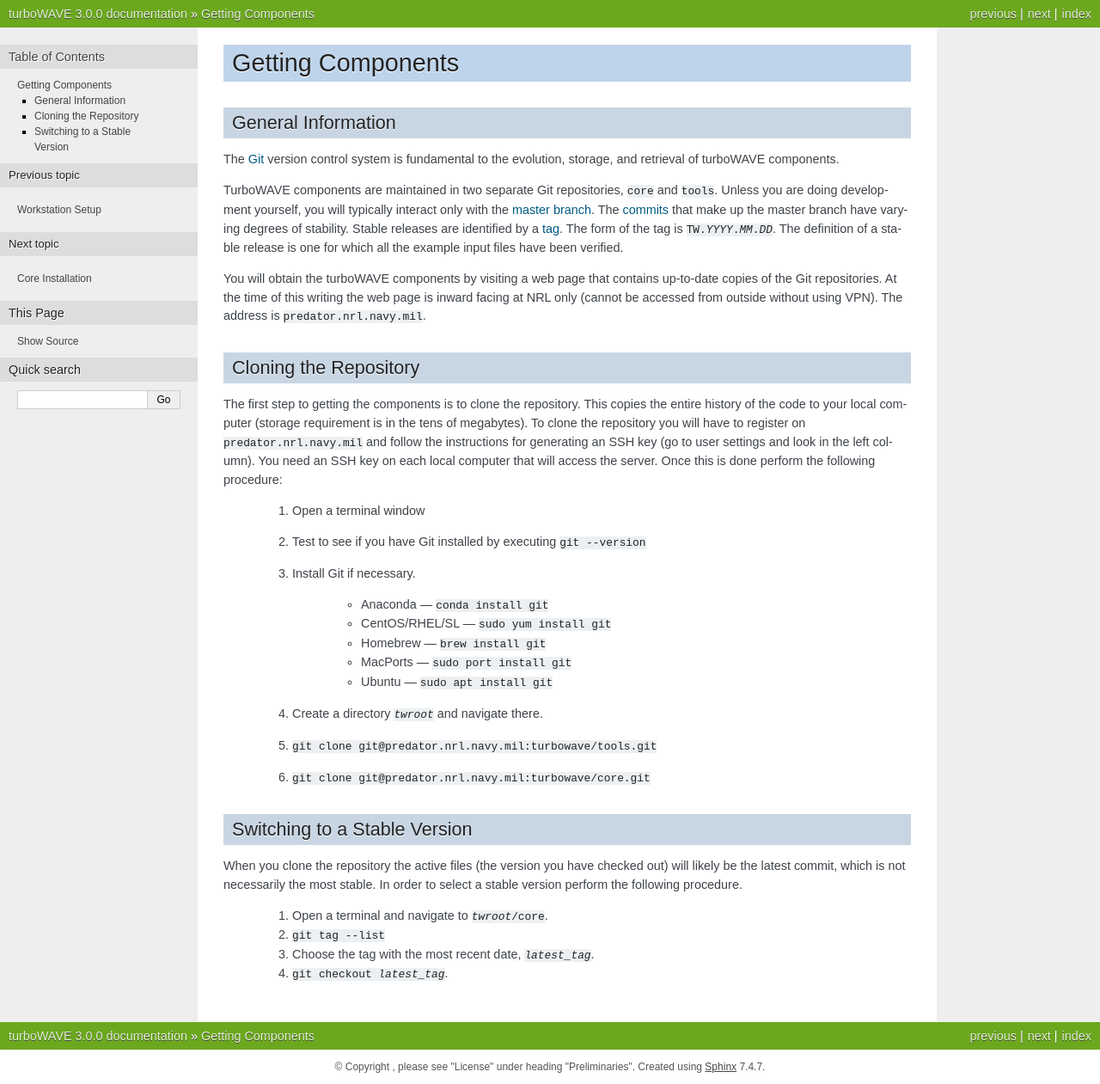
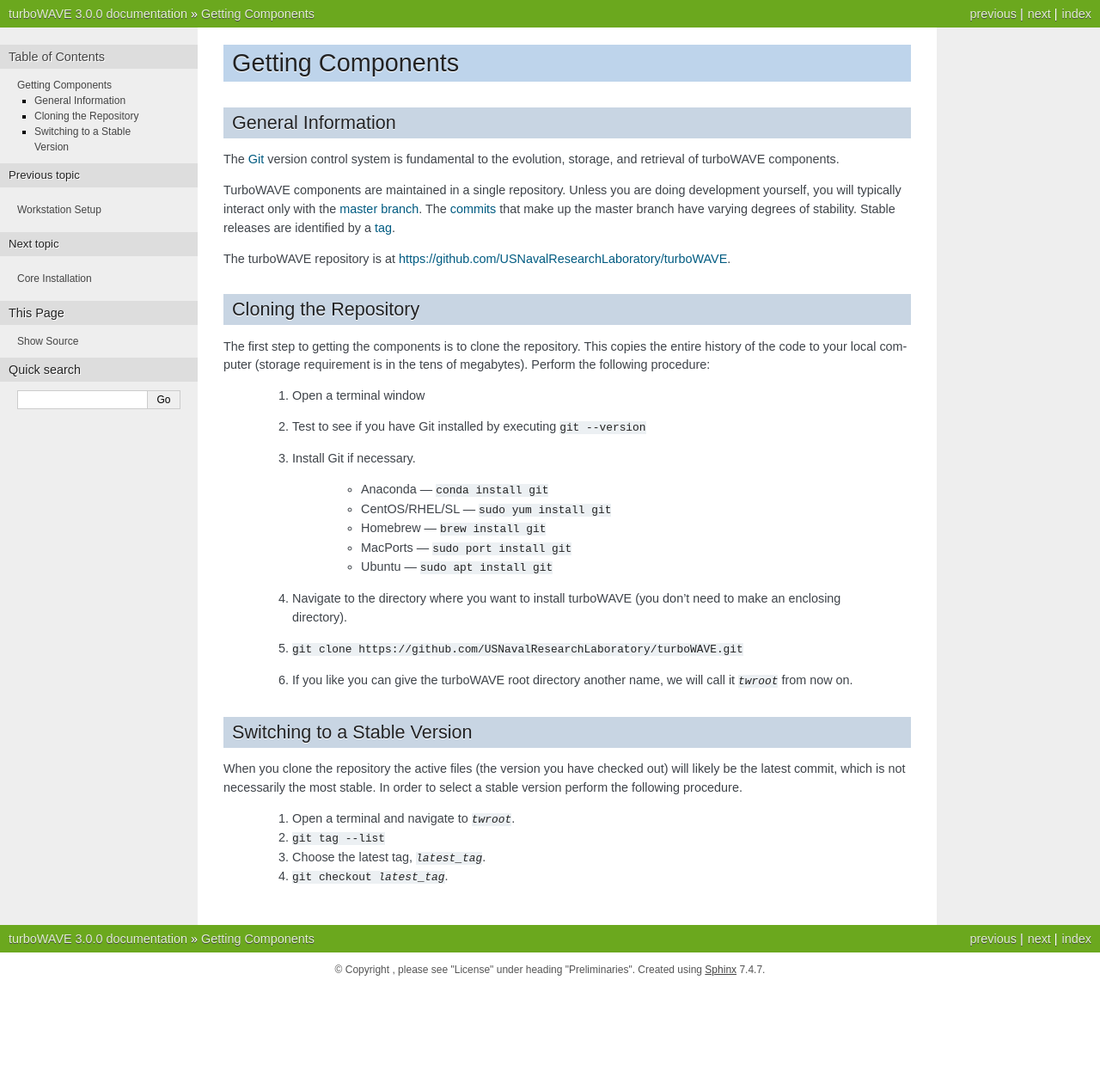
Before and after one commit to USNavalResearchLaboratory/turboWAVE, a Sphinx documentation site: the page built from docs/getting-components.rst, in a window 1280 px wide. Shown: the whole page at 86% size. Built offline with Sphinx 7.4.7, drawn with Linux system fonts in a browser that asks for light colours; formulas are drawn with MathJax 3; after the commit the page ends 1148 px from its top, so only the background shows below that.

Commit message:
install docs update

```diff
--- a/docs/getting-components.rst
+++ b/docs/getting-components.rst
@@ -10,14 +10,14 @@ General Information
 
 The `Git <https://git-scm.com/>`_ version control system is fundamental to the evolution, storage, and retrieval of turboWAVE components.
 
-TurboWAVE components are maintained in two separate Git repositories, :samp:`core` and :samp:`tools`.  Unless you are doing development yourself, you will typically interact only with the `master branch <https://git-scm.com/docs/git-branch/>`_. The `commits <https://git-scm.com/docs/git-commit/>`_ that make up the master branch have varying degrees of stability.  Stable releases are identified by a `tag <https://git-scm.com/docs/git-tag/>`_.  The form of the tag is :samp:`TW.{YYYY}.{MM}.{DD}`.  The definition of a stable release is one for which all the example input files have been verified.
+TurboWAVE components are maintained in a single repository.  Unless you are doing development yourself, you will typically interact only with the `master branch <https://git-scm.com/docs/git-branch/>`_. The `commits <https://git-scm.com/docs/git-commit/>`_ that make up the master branch have varying degrees of stability.  Stable releases are identified by a `tag <https://git-scm.com/docs/git-tag/>`_.
 
-You will obtain the turboWAVE components by visiting a web page that contains up-to-date copies of the Git repositories.  At the time of this writing the web page is inward facing at NRL only (cannot be accessed from outside without using VPN).  The address is :samp:`predator.nrl.navy.mil`.
+The turboWAVE repository is at `<https://github.com/USNavalResearchLaboratory/turboWAVE>`_.
 
 Cloning the Repository
 ----------------------
 
-The first step to getting the components is to clone the repository.  This copies the entire history of the code to your local computer (storage requirement is in the tens of megabytes).  To clone the repository you will have to register on :samp:`predator.nrl.navy.mil` and follow the instructions for generating an SSH key (go to user settings and look in the left column).  You need an SSH key on each local computer that will access the server.  Once this is done perform the following procedure:
+The first step to getting the components is to clone the repository.  This copies the entire history of the code to your local computer (storage requirement is in the tens of megabytes).  Perform the following procedure:
 
 	#. Open a terminal window
 	#. Test to see if you have Git installed by executing :samp:`git --version`
@@ -29,16 +29,16 @@ The first step to getting the components is to clone the repository.  This copie
 		* MacPorts --- :samp:`sudo port install git`
 		* Ubuntu --- :samp:`sudo apt install git`
 
-	#. Create a directory :samp:`{twroot}` and navigate there.
-	#. :samp:`git clone git@predator.nrl.navy.mil:turbowave/tools.git`
-	#. :samp:`git clone git@predator.nrl.navy.mil:turbowave/core.git`
+	#. Navigate to the directory where you want to install turboWAVE (you don't need to make an enclosing directory).
+	#. :samp:`git clone https://github.com/USNavalResearchLaboratory/turboWAVE.git`
+	#. If you like you can give the turboWAVE root directory another name, we will call it :samp:`{twroot}` from now on.
 
 Switching to a Stable Version
 -----------------------------
 
 When you clone the repository the active files (the version you have checked out) will likely be the latest commit, which is not necessarily the most stable.  In order to select a stable version perform the following procedure.
 
-	#. Open a terminal and navigate to :samp:`{twroot}/core`.
+	#. Open a terminal and navigate to :samp:`{twroot}`.
 	#. :samp:`git tag --list`
-	#. Choose the tag with the most recent date, :samp:`{latest_tag}`.
+	#. Choose the latest tag, :samp:`{latest_tag}`.
 	#. :samp:`git checkout {latest_tag}`.
```
